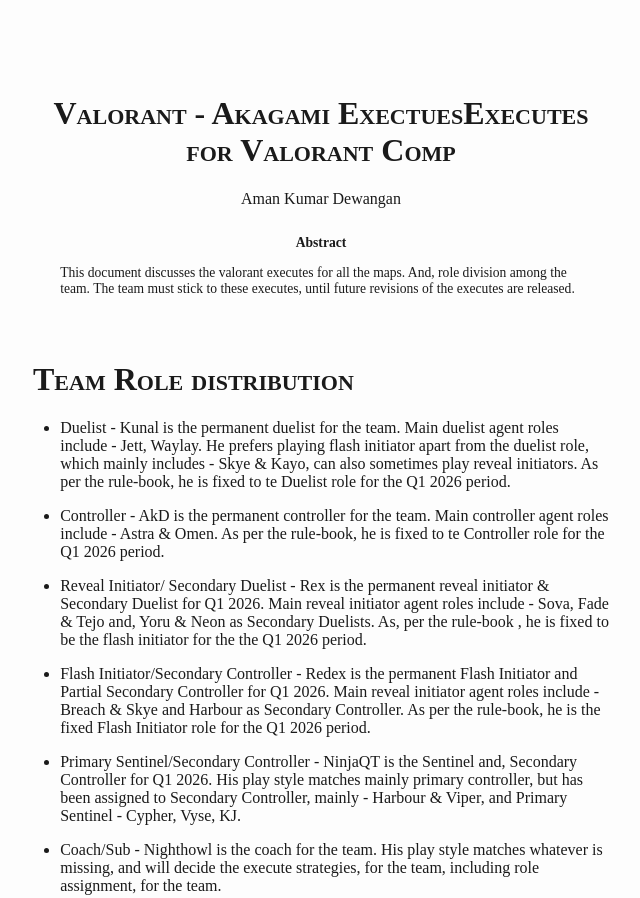
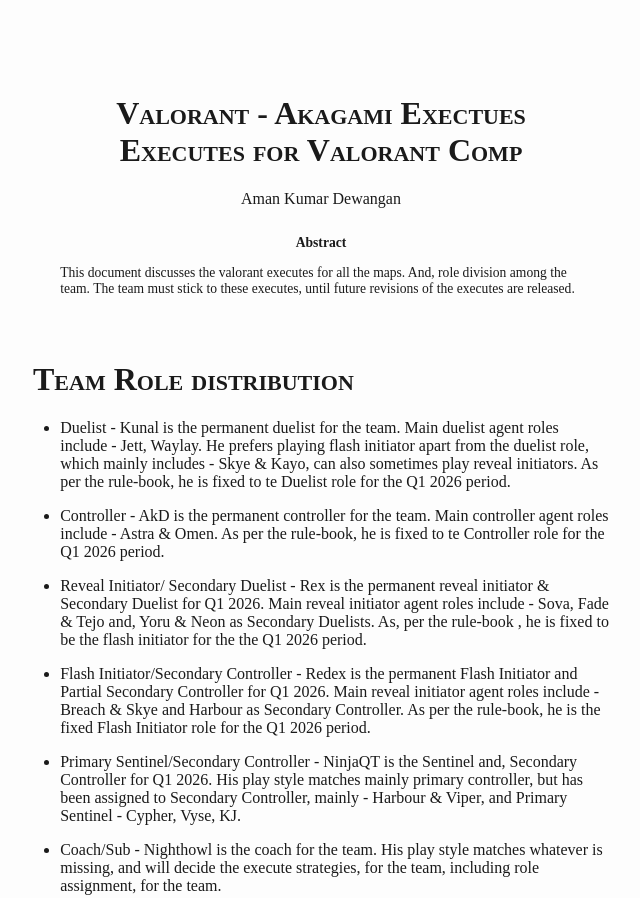
Before and after one commit to amandewatnitrr/valorant-akagami-executes, a plain HTML site: page index.html in a window 1280 px wide. Shown: the top 898 px of the page, without its empty margins (319-959 px from the left). Drawn offline with Linux system fonts and the light colour scheme.

Commit message:
Minor Fix

```diff
--- a/index.html
+++ b/index.html
@@ -185,7 +185,7 @@
 <body>
 <header id="title-block-header">
 <h1 class="title"><strong><span class="smallcaps">Valorant - Akagami
-Exectues</span></strong><strong><span class="smallcaps">Executes for
+Exectues</span></strong><br/> <strong><span class="smallcaps">Executes for
 Valorant Comp</span></strong></h1>
 <p class="author">Aman Kumar Dewangan</p>
 <div class="abstract">
```
